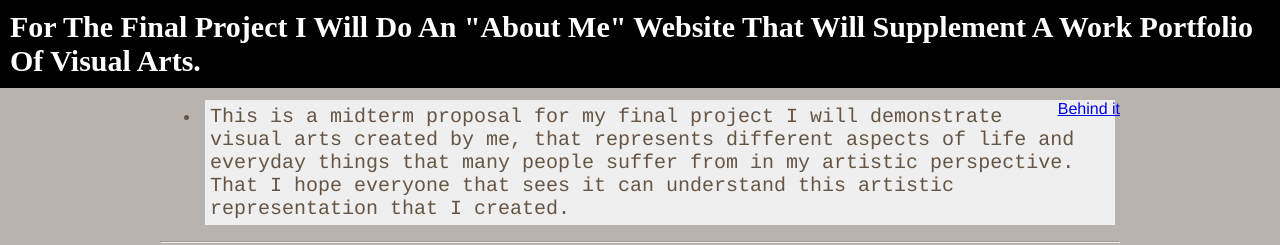
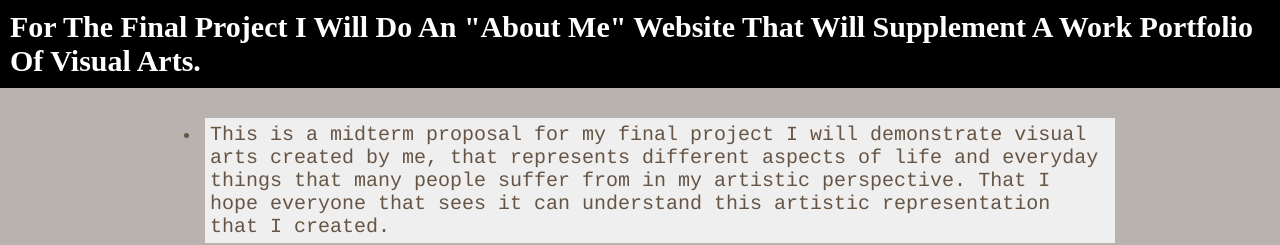
Before and after one commit to Monomi9/Mabelin, a plain HTML site: page index.html in a window 1280 px wide. Shown: the top 245 px of the page. Drawn offline with Linux system fonts and the light colour scheme.

Commit message:
Update index.html

```diff
--- a/index.html
+++ b/index.html
@@ -5,10 +5,6 @@
 <head>
 	<title>Font Family</title>
 	<style type="text/css">
-		.nav{
-			float: right;
-			font-family: QuicksandBook, Helvetica, Arial, sans-serif;
-		}
 		p {
 			margin: 5px;
 			padding: 5px;
```
